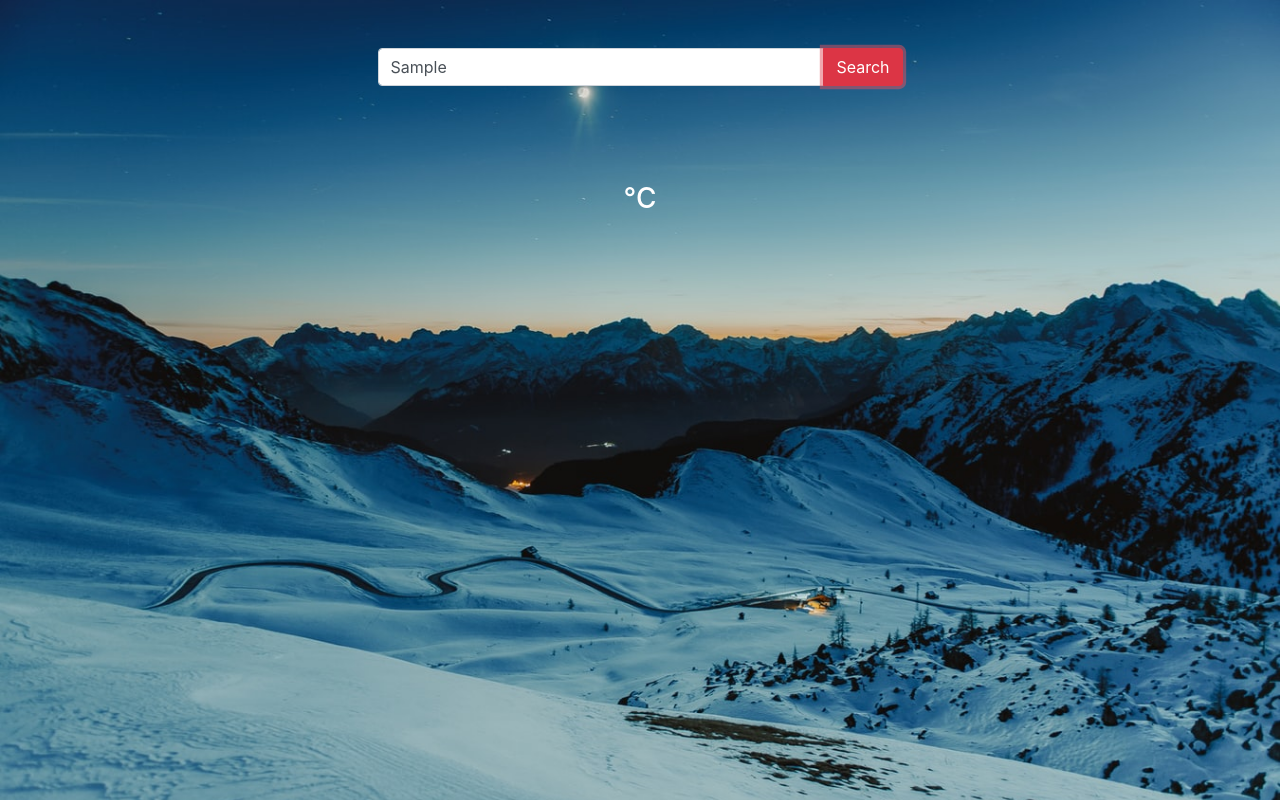
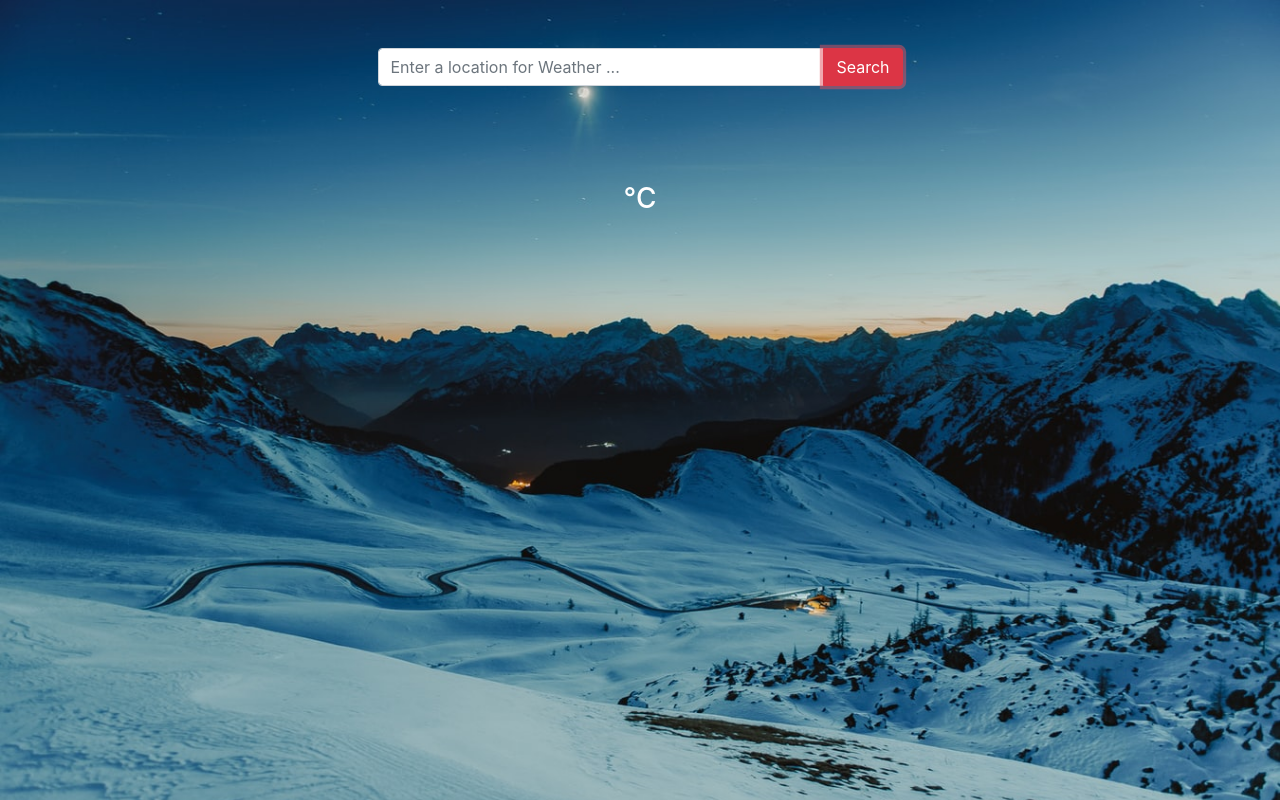
Before and after one commit to shihab17/weather-report, a plain HTML site: page index.html in a window 1280 px wide. Both pictures are taken after typing "Sample" into the empty fields and a click on the button "Search". Drawn offline with nearby package versions, Linux system fonts and the light colour scheme; no server answers.

Commit message:
search edit

```diff
--- a/index.html
+++ b/index.html
@@ -40,6 +40,7 @@
 <script>
     function citySearch() {
         var city = document.getElementById("cityName").value;
+        document.getElementById("cityName").value="";
         fetch(`https://api.openweathermap.org/data/2.5/weather?q=${city}&units=metric&appid=046fe2d260fc7ae2fee292fd35f84efc`)
         .then(res => res.json())
         .then(data => {
@@ -50,7 +51,7 @@
             document.getElementById("weather").innerText=data.weather[0].description;
             let iconset=`https://openweathermap.org/img/w/${icon}.png`;
             document.getElementById("icon").src=iconset;
-           console.log(iconset)
+           console.log(iconset);
         })
 
     }
```
